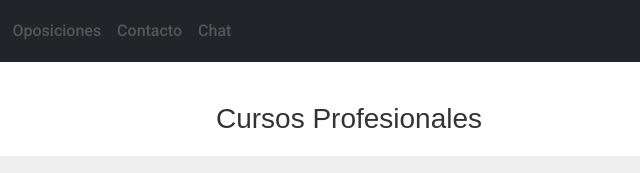
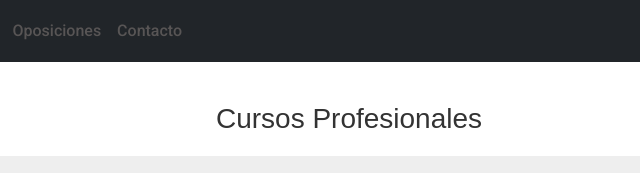
Before and after one commit to rafa21k1/ACADEMIA, a website with bundled scripts: page HTML/cursos.html in a window 1280 px wide. Shown: the top 173 px of the page, 291-931 px from the left. Built offline with nearby package versions, Linux system fonts and the light colour scheme; a web font is replaced by a local one.

Commit message:
Actualización de archivos HTML, CSS, JS y eliminación de archivos obsoletos

```diff
--- a/HTML/cursos.html
+++ b/HTML/cursos.html
@@ -41,9 +41,6 @@
                     </li>
                     <li class="nav-item">
                         <a class="nav-link" href="../HTML/contacto.html">Contacto</a>
-                    </li>
-                    <li class="nav-item">
-                        <a class="nav-link" href="https://academia-wbiu.onrender.com/index.html">Chat</a>
                     </li>
                 </ul>
                 <!-- Button trigger modal login -->
```
Also changed, not shown: HTML/metodología.html (+0 -3 lines), HTML/oposiciones.html (+0 -3 lines).
